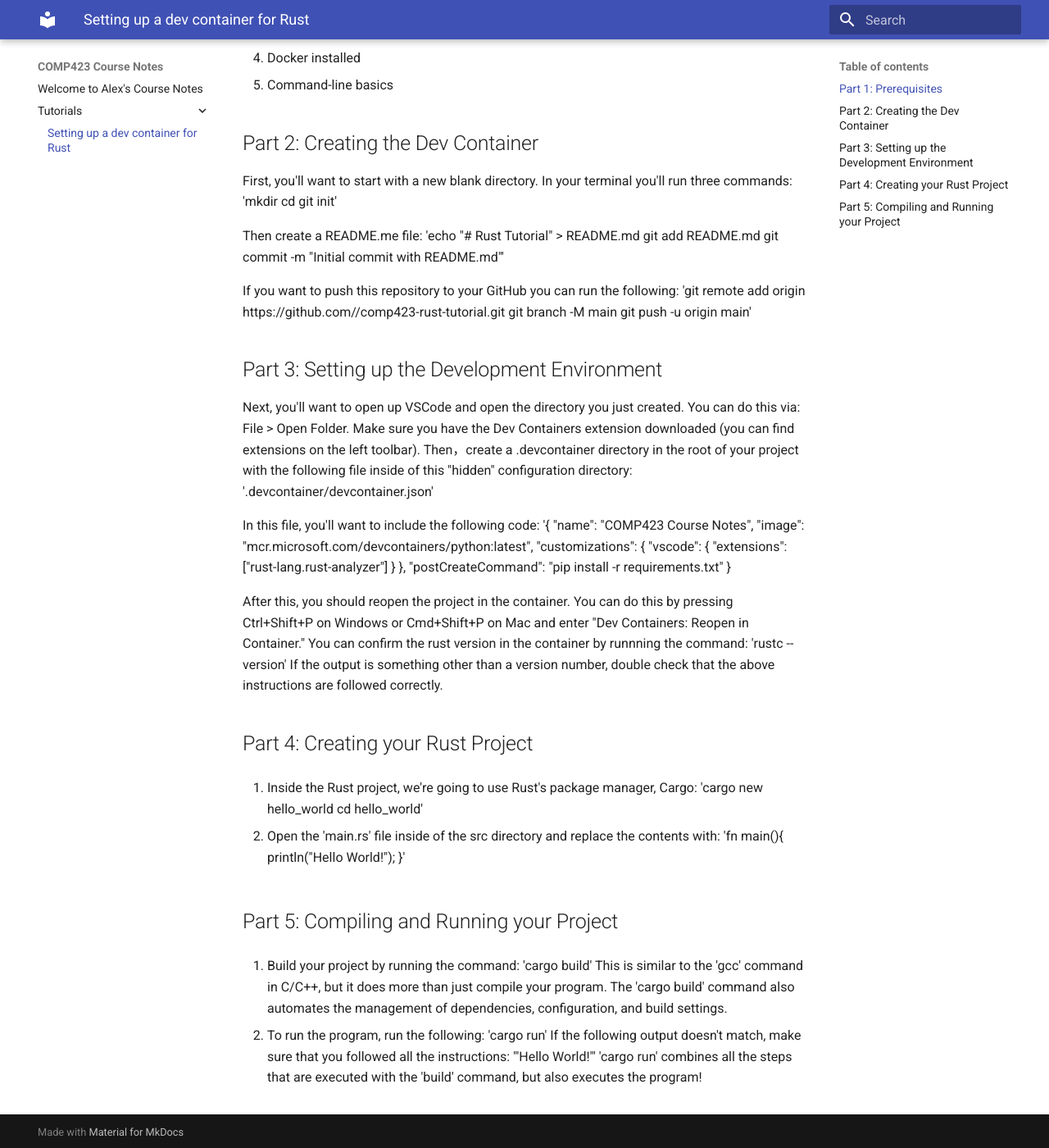
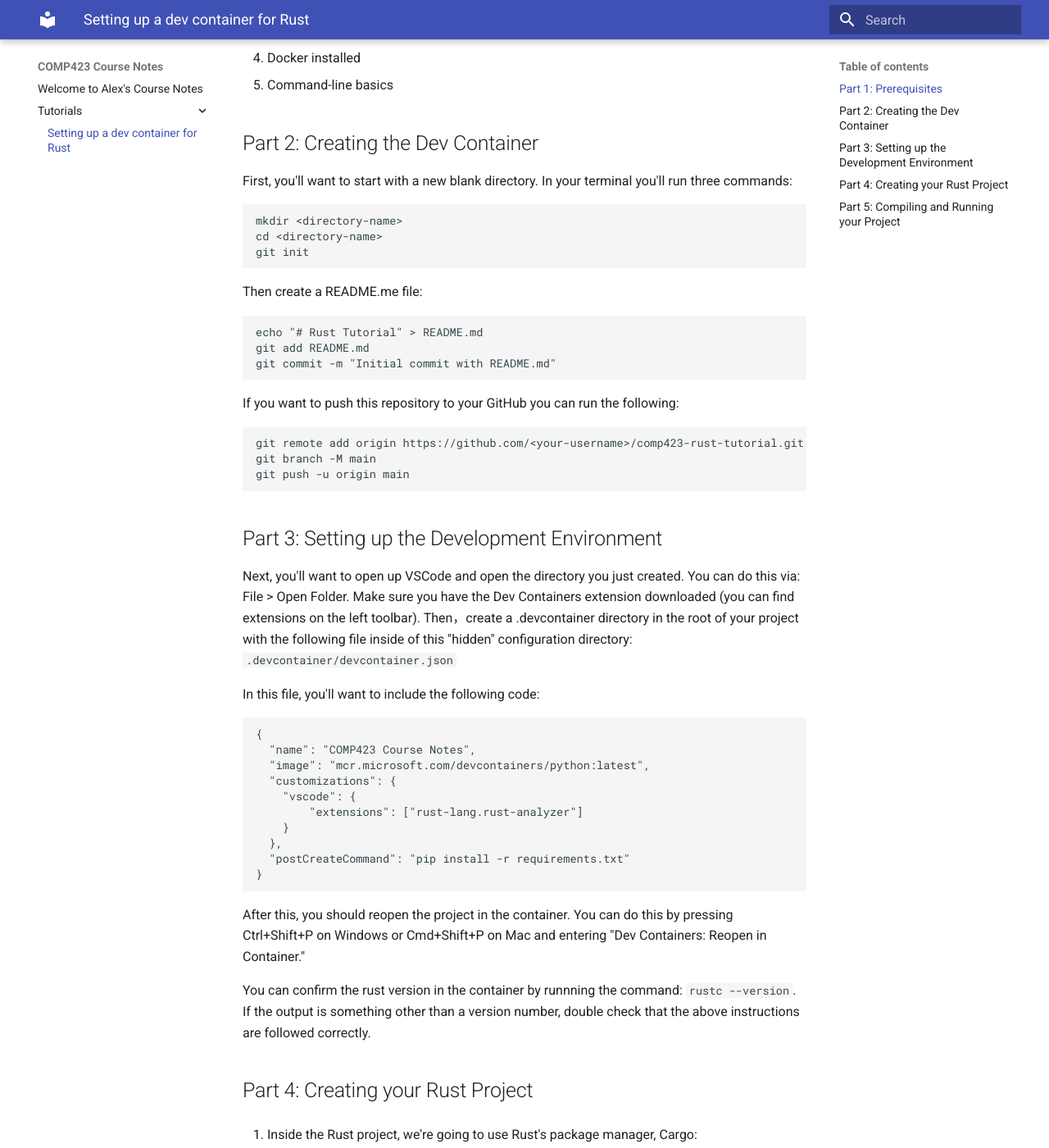
Before and after one commit to alexander-shang/comp423-course-notes, an MkDocs documentation site: the page built from docs/tutorials/rust-setup.md, in a window 1280 px wide and 1400 px high, scrolled down 373 px. Shown: the whole window at 82% size. Built offline with MkDocs 1.6.1 and Material for MkDocs 9.7.7, drawn with Linux system fonts in a browser that asks for light colours; some of the changed text lies outside the part shown.

Commit message:
Added code blocks properly.

````diff
--- a/docs/tutorials/rust-setup.md
+++ b/docs/tutorials/rust-setup.md
@@ -12,26 +12,34 @@
 
 ## Part 2: Creating the Dev Container
 First, you'll want to start with a new blank directory. In your terminal you'll run three commands:
-'mkdir <directory-name>
+
+```
+mkdir <directory-name>
 cd <directory-name>
-git init'
+git init
+```
 
 Then create a README.me file:
-'echo "# Rust Tutorial" > README.md
+```
+echo "# Rust Tutorial" > README.md
 git add README.md
-git commit -m "Initial commit with README.md"'
+git commit -m "Initial commit with README.md"
+```
 
 If you want to push this repository to your GitHub you can run the following:
-'git remote add origin https://github.com/<your-username>/comp423-rust-tutorial.git
+```
+git remote add origin https://github.com/<your-username>/comp423-rust-tutorial.git
 git branch -M main
-git push -u origin main'
+git push -u origin main
+```
 
 ## Part 3: Setting up the Development Environment
 Next, you'll want to open up VSCode and open the directory you just created. You can do this via: File > Open Folder. Make sure you have the Dev Containers extension downloaded (you can find extensions on the left toolbar). Then，create a .devcontainer directory in the root of your project with the following file inside of this "hidden" configuration directory:
-'.devcontainer/devcontainer.json'
+```.devcontainer/devcontainer.json```
 
 In this file, you'll want to include the following code:
-'{
+```
+{
   "name": "COMP423 Course Notes",
   "image": "mcr.microsoft.com/devcontainers/python:latest",
   "customizations": {
@@ -41,29 +49,43 @@
   },
   "postCreateCommand": "pip install -r requirements.txt"
 }
+```
 
-After this, you should reopen the project in the container. You can do this by pressing Ctrl+Shift+P on Windows or Cmd+Shift+P on Mac and enter "Dev Containers: Reopen in Container."
+After this, you should reopen the project in the container. You can do this by pressing Ctrl+Shift+P on Windows or Cmd+Shift+P on Mac and entering "Dev Containers: Reopen in Container."
+
 You can confirm the rust version in the container by runnning the command:
-'rustc --version'
+```rustc --version```.
 If the output is something other than a version number, double check that the above instructions are followed correctly.
 
 ## Part 4: Creating your Rust Project
 1. Inside the Rust project, we're going to use Rust's package manager, Cargo:
-'cargo new hello_world
-cd hello_world'
+```
+cargo new hello_world
+cd hello_world
+```
 
 2. Open the 'main.rs' file inside of the src directory and replace the contents with:
-'fn main(){
+```
+fn main(){
     println("Hello World!");
-}'
+}
+```
 
 ## Part 5: Compiling and Running your Project
 1. Build your project by running the command:
-'cargo build'
-This is similar to the 'gcc' command in C/C++, but it does more than just compile your program. The 'cargo build' command also automates the management of dependencies, configuration, and build settings.
+```
+cargo build
+```
+This is similar to the ```gcc``` command in C/C++, but it does more than just compile your program. The ```cargo build``` command also automates the management of dependencies, configuration, and build settings.
 
 2. To run the program, run the following:
-'cargo run'
-If the following output doesn't match, make sure that you followed all the instructions:
-'"Hello World!"'
-'cargo run' combines all the steps that are executed with the 'build' command, but also executes the program!
+```
+cargo run
+```
+Your out put should be:
+```
+Hello World!
+```
+If the following output doesn't match, make sure that you followed all the instructions.
+
+```cargo run``` combines all the steps that are executed with the 'build' command, but also executes the program!
--- a/mkdocs.yml
+++ b/mkdocs.yml
@@ -7,3 +7,4 @@
 markdown_extensions:
   - codehilite
   - admonition
+  - pymdownx.superfences
````
